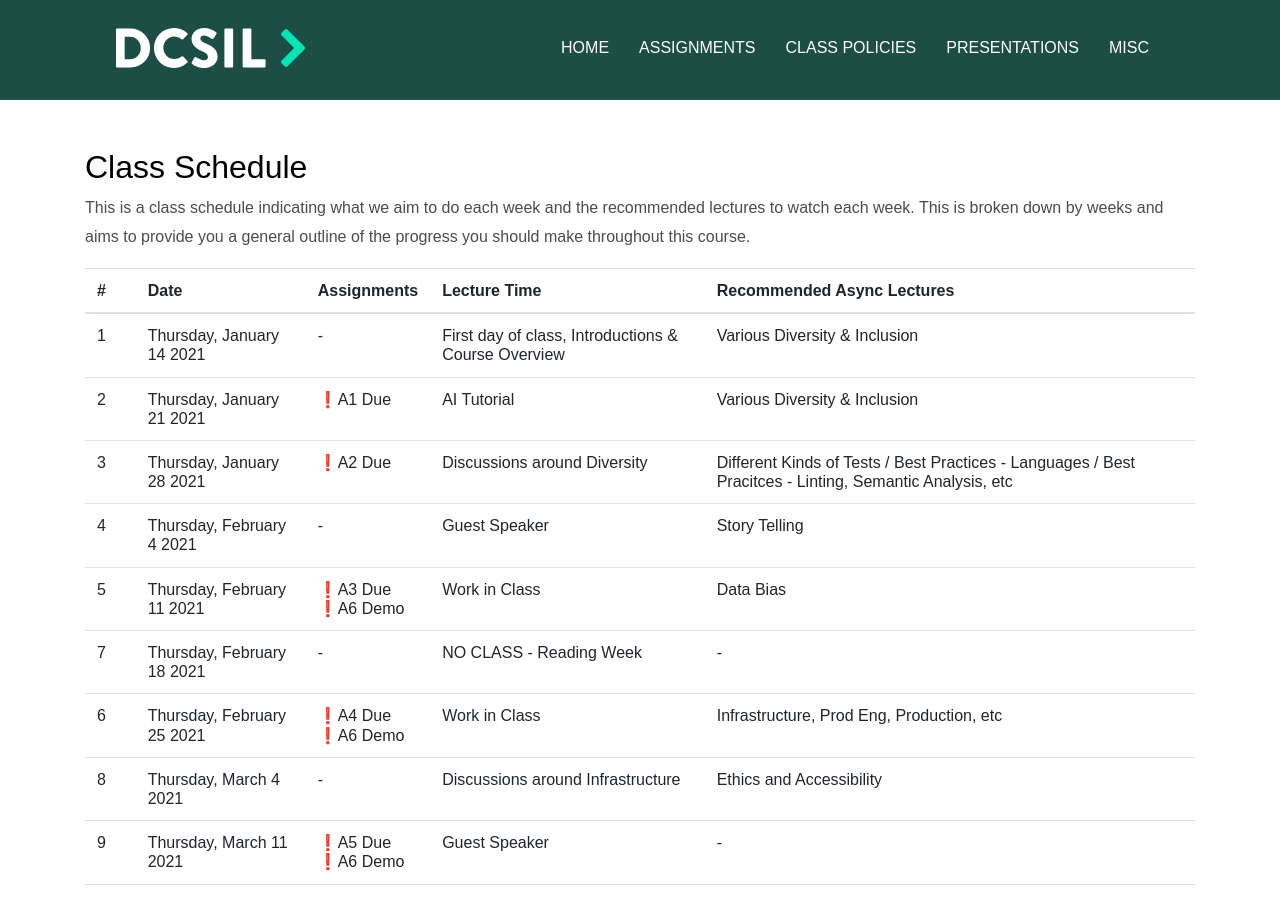
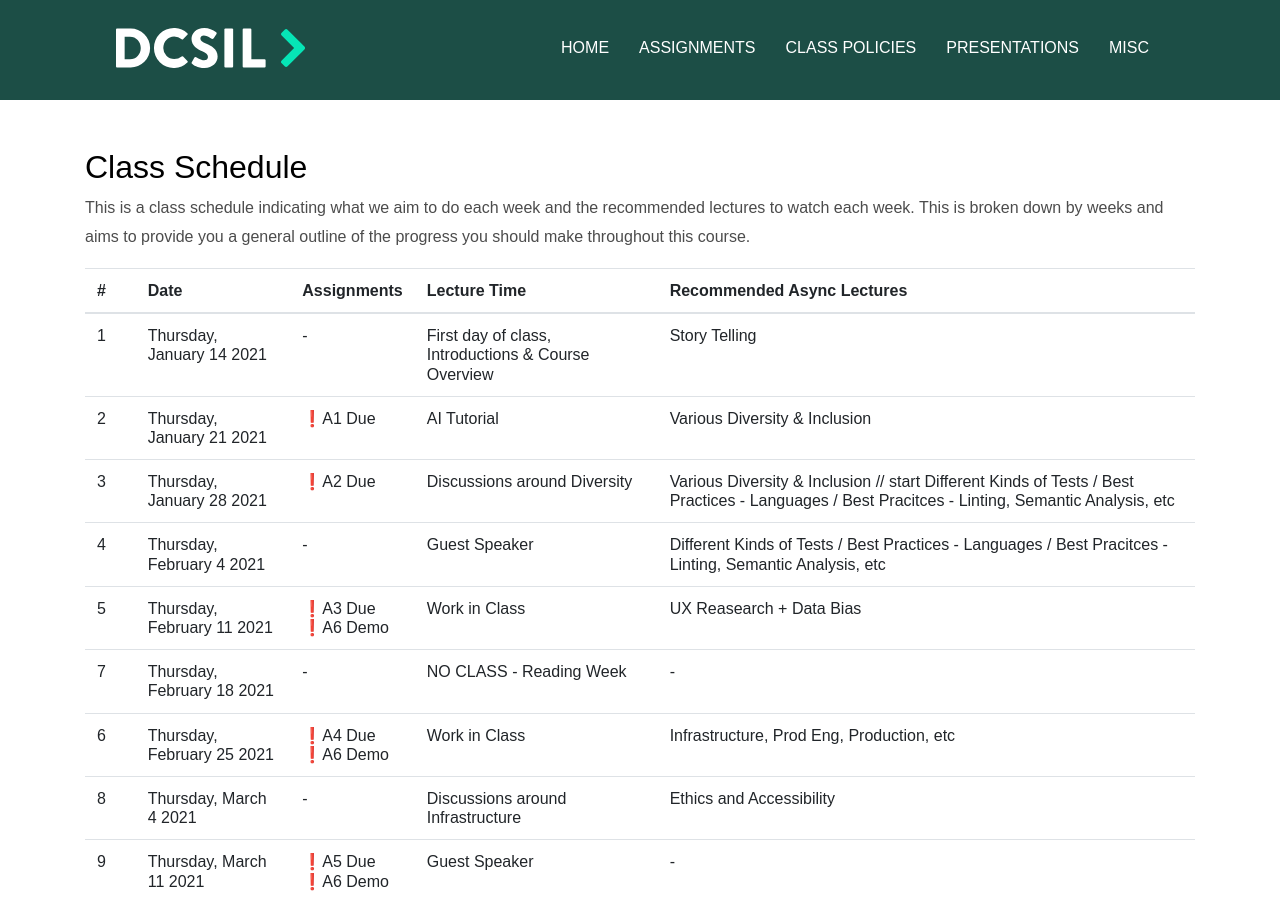
Before and after one commit to dcsil/CSC491, a Jekyll site: the page built from other_pages/schedule.md, in a window 1280 px wide and 900 px high. Built offline with Jekyll 4.4.1, drawn with Linux system fonts in a browser that asks for light colours; our own code applies the rules of GitHub Pages for plain Markdown files.

Commit message:
Update schedule.md

```diff
--- a/other_pages/schedule.md
+++ b/other_pages/schedule.md
@@ -5,11 +5,11 @@ This is a class schedule indicating what we aim to do each week and the recommen
 
 | # | Date | Assignments | Lecture Time | Recommended Async Lectures |
 | -- | -- | -- | -- | -- |
-| 1 | Thursday, January 14 2021   | -            | First day of class, Introductions & Course Overview | Various Diversity & Inclusion |
+| 1 | Thursday, January 14 2021   | -            | First day of class, Introductions & Course Overview | Story Telling |
 | 2 | Thursday, January 21 2021  | ❗A1 Due    | AI Tutorial | Various Diversity & Inclusion |
-| 3 | Thursday, January 28 2021  | ❗A2 Due    | Discussions around Diversity | Different Kinds of Tests / Best Practices - Languages / Best Pracitces - Linting, Semantic Analysis, etc |
-| 4 | Thursday, February 4 2021  | -   | Guest Speaker | Story Telling |
-| 5 | Thursday, February 11 2021  | ❗A3 Due<br>❗A6 Demo | Work in Class | Data Bias |
+| 3 | Thursday, January 28 2021  | ❗A2 Due    | Discussions around Diversity | Various Diversity & Inclusion // start Different Kinds of Tests / Best Practices - Languages / Best Pracitces - Linting, Semantic Analysis, etc |
+| 4 | Thursday, February 4 2021  | -   | Guest Speaker | Different Kinds of Tests / Best Practices - Languages / Best Pracitces - Linting, Semantic Analysis, etc |
+| 5 | Thursday, February 11 2021  | ❗A3 Due<br>❗A6 Demo | Work in Class | UX Reasearch + Data Bias |
 | 7 | Thursday, February 18 2021 | -          | NO CLASS - Reading Week | - |
 | 6 | Thursday, February 25 2021 | ❗A4 Due<br>❗A6 Demo  | Work in Class | Infrastructure, Prod Eng, Production, etc |
 | 8 | Thursday, March 4 2021 | -  | Discussions around Infrastructure | Ethics and Accessibility |
```
